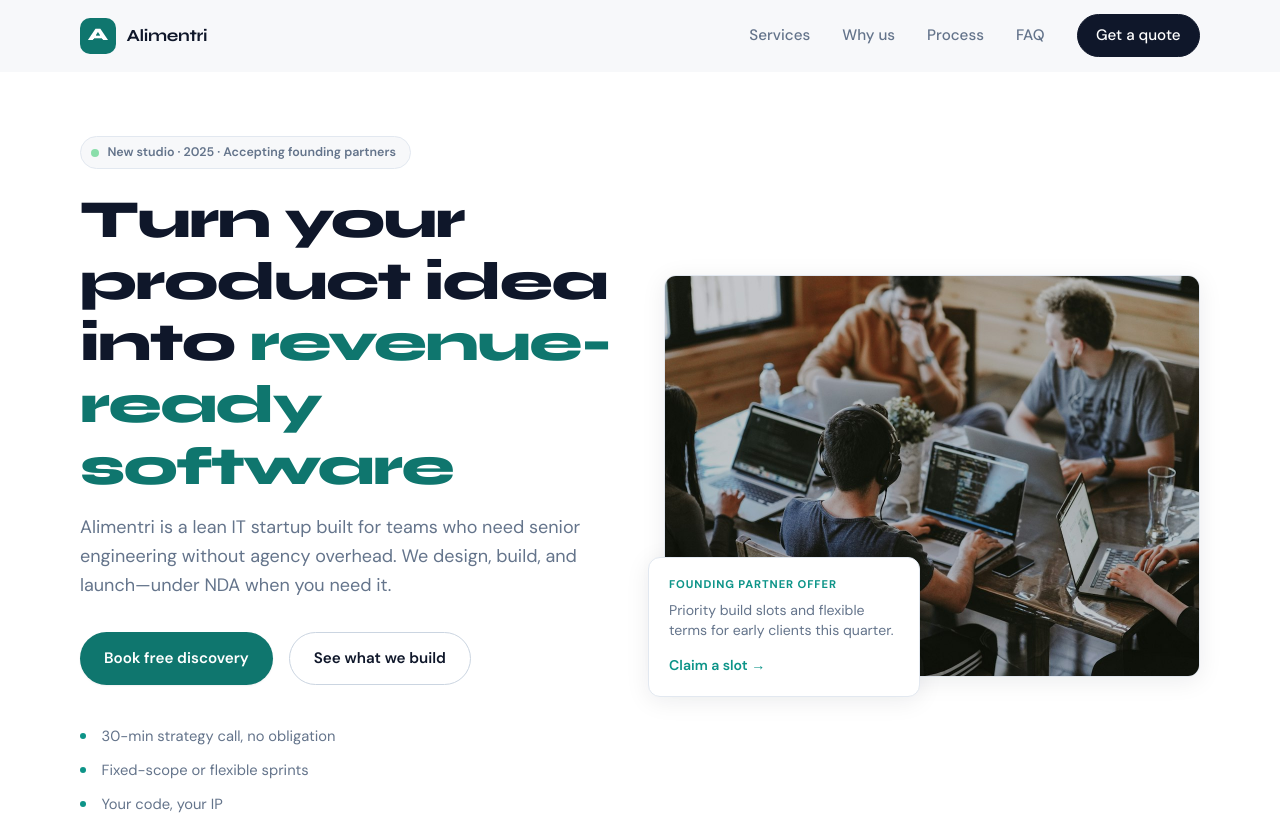
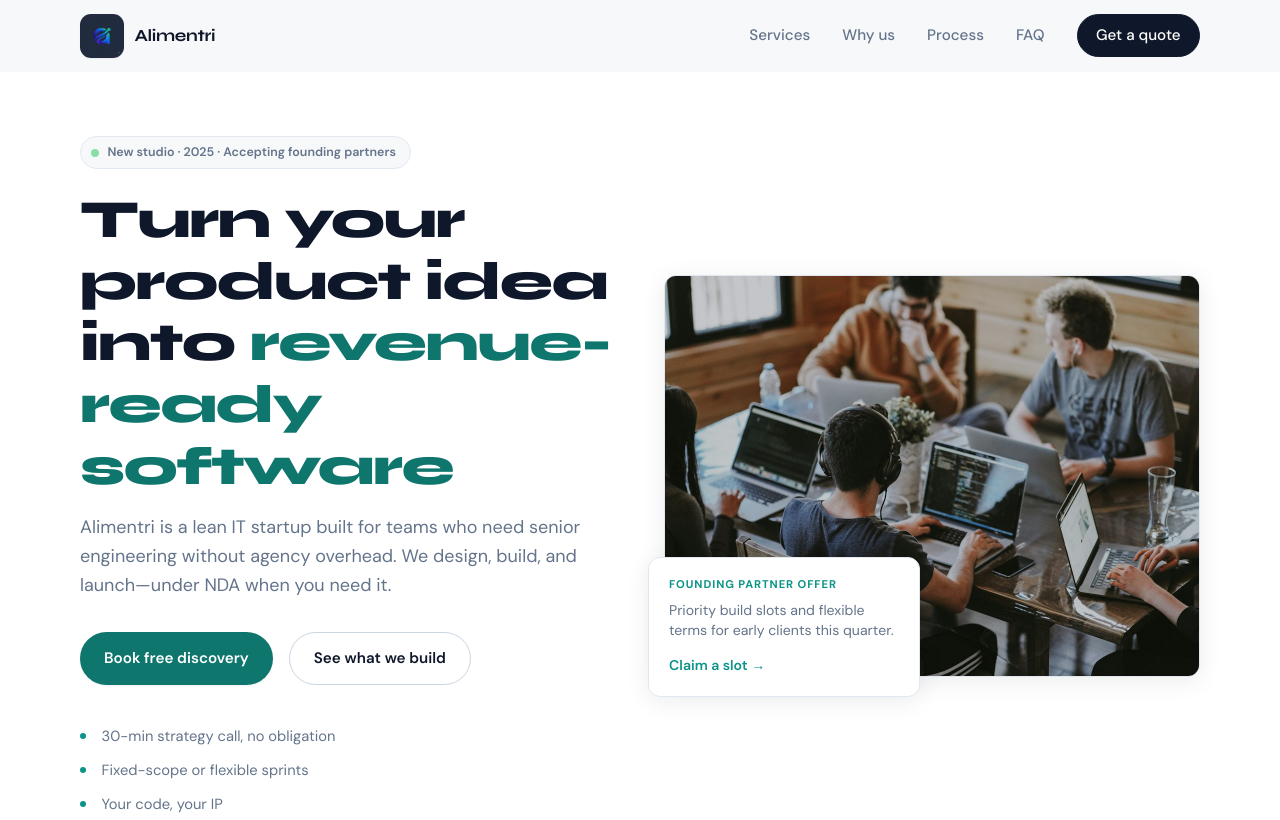
Before and after one commit to ravirajmishra98/alimentri, a website: page index.html in a window 1280 px wide. Shown: the top 820 px of the page. Drawn offline with Linux system fonts and the light colour scheme.

Commit message:
Use brand logo image in header, favicon, SEO, and emails.
Add optimized 128px and 512px assets; exclude large source PNG from git.

Co-authored-by: Cursor <cursoragent@cursor.com>

```diff
--- a/api/contact.js
+++ b/api/contact.js
@@ -243,7 +243,9 @@ function buildContactEmailHtml({
                   <td>
                     <table role="presentation" cellpadding="0" cellspacing="0">
                       <tr>
-                        <td style="width:40px;height:40px;border-radius:10px;background:linear-gradient(135deg,#2dd4bf,#818cf8);text-align:center;vertical-align:middle;font-weight:800;font-size:18px;color:#042f2e;line-height:40px;">A</td>
+                        <td style="width:44px;vertical-align:middle;">
+                          <img src="https://www.alimentri.com/images/logo-128.png" alt="Alimentri" width="44" height="44" style="display:block;border-radius:10px;" />
+                        </td>
                         <td style="padding-left:12px;vertical-align:middle;">
                           <div style="font-size:18px;font-weight:700;color:#f8fafc;letter-spacing:-0.02em;">Alimentri</div>
                           <div style="font-size:11px;font-weight:600;letter-spacing:0.12em;text-transform:uppercase;color:#94a3b8;margin-top:2px;">Website contact</div>
--- a/css/styles.css
+++ b/css/styles.css
@@ -96,17 +96,13 @@ a:hover {
   font-weight: 600;
 }
 
-.logo-mark {
-  display: grid;
-  place-items: center;
-  width: 36px;
-  height: 36px;
-  border-radius: 10px;
-  background: var(--accent);
-  font-family: var(--font-display);
-  font-weight: 800;
-  font-size: 1.1rem;
-  color: #ffffff;
+.logo-img {
+  width: 44px;
+  height: 44px;
+  border-radius: 11px;
+  object-fit: cover;
+  flex-shrink: 0;
+  box-shadow: var(--shadow-sm);
 }
 
 .logo-text {
--- a/index.html
+++ b/index.html
@@ -18,8 +18,8 @@
     <meta name="theme-color" content="#0f766e" />
     <link rel="canonical" href="https://www.alimentri.com/" />
     <link rel="sitemap" type="application/xml" title="Sitemap" href="https://www.alimentri.com/sitemap.xml" />
-    <link rel="icon" href="/favicon.svg" type="image/svg+xml" />
-    <link rel="apple-touch-icon" href="/images/hero-team.jpg" />
+    <link rel="icon" href="/images/logo-128.png" type="image/png" sizes="128x128" />
+    <link rel="apple-touch-icon" href="/images/logo-512.png" />
 
     <meta property="og:type" content="website" />
     <meta property="og:site_name" content="Alimentri" />
@@ -60,7 +60,7 @@
             "@id": "https://www.alimentri.com/#organization",
             "name": "Alimentri",
             "url": "https://www.alimentri.com/",
-            "logo": "https://www.alimentri.com/favicon.svg",
+            "logo": "https://www.alimentri.com/images/logo-512.png",
             "email": "alimentriai@gmail.com",
             "description": "Alimentri is a software development startup specializing in custom applications, MVP builds, cloud DevOps, and AI automation for businesses worldwide.",
             "foundingDate": "2025",
@@ -156,7 +156,14 @@
     <header class="site-header" id="top">
       <div class="container header-inner">
         <a class="logo" href="#top" aria-label="Alimentri home">
-          <span class="logo-mark">A</span>
+          <img
+            class="logo-img"
+            src="images/logo-128.png"
+            alt=""
+            width="44"
+            height="44"
+            decoding="async"
+          />
           <span class="logo-text">Alimentri</span>
         </a>
         <button class="nav-toggle" type="button" aria-expanded="false" aria-controls="site-nav">
@@ -562,7 +569,14 @@
     <footer class="site-footer">
       <div class="container footer-inner">
         <a class="logo logo--footer" href="#top">
-          <span class="logo-mark">A</span>
+          <img
+            class="logo-img"
+            src="images/logo-128.png"
+            alt=""
+            width="40"
+            height="40"
+            decoding="async"
+          />
           <span class="logo-text">Alimentri</span>
         </a>
         <p class="footer-tagline">New software studio · Built to ship · 2025</p>
```
Also changed, not shown: images/logo-128.png (added), images/logo-512.png (added), 1 other file.
